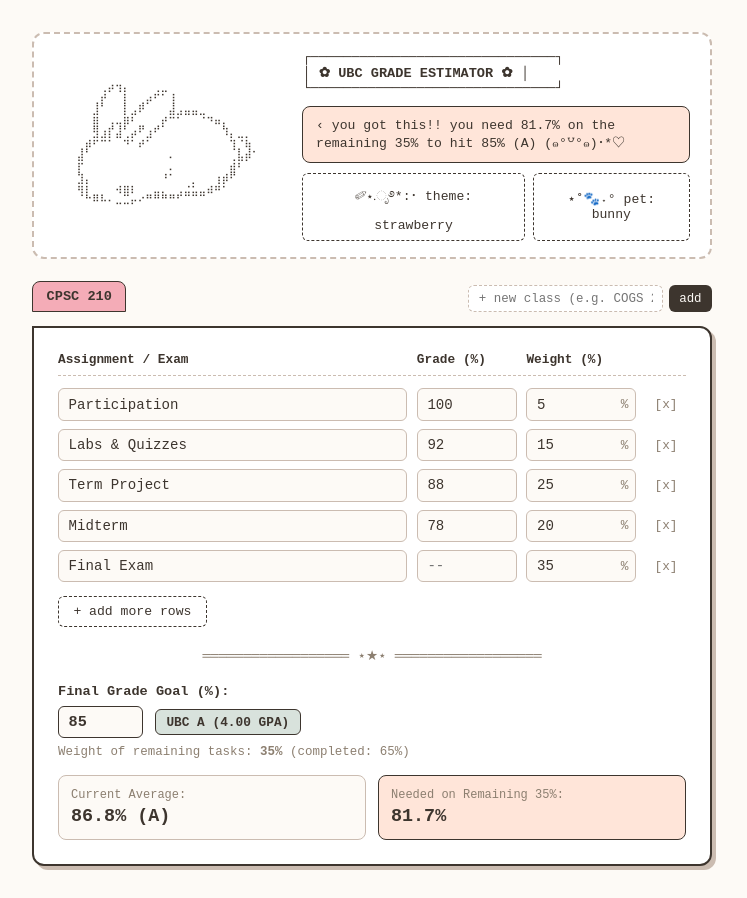
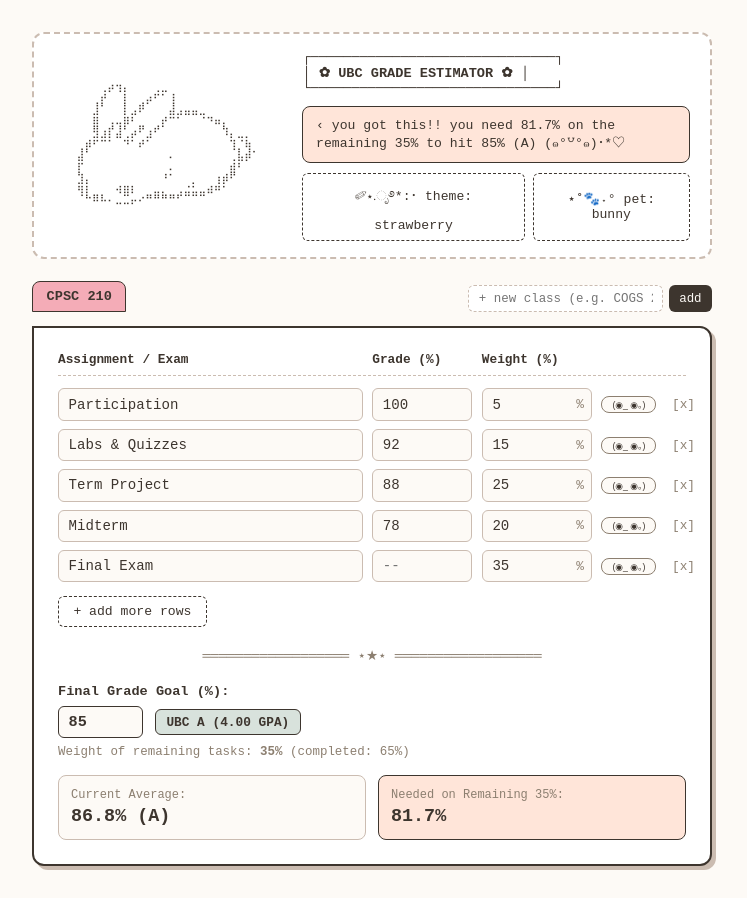
Before and after one commit to michelledmcclellan/ubc-cute-grade-tracker, a React (Vite) app: page / in a window 1280 px wide. Shown: the whole page, without its empty margins (268-1015 px from the left). Built offline with nearby package versions, Linux system fonts and the light colour scheme.

Commit message:
Added grade visibility toggle.

```diff
--- a/src/App.tsx
+++ b/src/App.tsx
@@ -29,12 +29,17 @@ const MASCOTS: Record<string, string> = {
 ⠀⠀⣸⠟⠀⠀⠀⠈⠳⣠⣀⠀⠀⠀⠀⠀⠀⠀⡀⣀⣴⠞⠁⠀⠀⠀⢻⡆⠀⠀
 ⠀⠀⠉⠶⠖⠆⠀⠀⢰⠞⠉⠠⠛⠓⢤⠀⣰⠞⠂⠘⢦⡀⠀⠀⠘⠛⠛⠃⠀⠀
 ⠀⠀⠀⠀⠀⠀⠀⢀⡟⠀⠀⣤⣤⣴⠛⠀⣿⣀⣤⠀⠈⠷⠀⠀⠀⠀⠀⠀⠀⠀`,
-  panda: `⠀⠀⠀⠀⠀⢀⣴⣶⣦⡄⢀⣀⣀⣀⣀⣀⢀⣴⣶⣦⣄⠀⠀⠀⠀⠀
-⠀⠀⠀⠀⠀⣿⣿⣿⠟⠉⠀⠀⠀⠀⠀⠀⠉⠛⢿⣿⣿⡄⠀⠀⠀⠀
-⠀⠀⠀⠀⠀⠙⠿⠁⠀⣠⣤⡄⠀⠀⢠⣤⣄⠀⠈⢿⠟⠀⠀⠀⠀⠀
-⠀⠀⠀⠀⠀⠀⠇⠀⢸⣿⣿⠳⣶⣶⡞⢿⣿⡇⢠⣼⢶⢶⣤⡀⠀⠀
-⠀⠀⢀⣾⣿⣿⣿⣦⠈⠛⠋⠐⠤⠣⠀⠘⠛⠁⢿⡽⠛⠛⣼⡇⠀⠀
-⠉⠉⠙⠿⢿⣿⡿⠟⠉⠉⠉⠉⠉⠉⠉⠉⠉⠉⠉⠉⠉⠉⠉⠉⠉⠉`,
+  panda: `⠀⠀⠀⠀⠀⢀⡀⠀⠀⠀⠀⠀⠀⠀⠀⠀
+⠀⠀⠀⠀⢰⣿⡿⠗⠀⠠⠄⡀⠀⠀⠀⠀
+⠀⠀⠀⠀⡜⢁⣀⡀⠀⠀⠀⠈⠑⢶⣶⡄
+⢀⣶⣦⣸⠈⢿⣟⡇⠀⠀⣀⣀⠀⠘⡿⠃
+⠀⢿⣿⣿⣄⠒⠀⠠⢶⡂⢫⣿⢇⢀⠃⠀
+⠀⠈⢿⡿⣿⣿⣶⣤⣀⣄⣀⣂⡠⠊⠀⠀
+⠀⠀⠀⡇⠀⠀⠉⠙⠛⠿⣿⣿⣧⠀⠀⠀
+⠀⠀⠀⣿⠀⠀⠀⠀⠀⠀⠘⣿⣿⡇⠀⠀
+⠀⠀⠀⣿⣧⡤⠄⣀⣀⣀⣴⡟⠿⠃⠀⠀
+⠀⠀⠀⢻⣿⣿⠉⠉⢹⣿⣿⠁⠀⠀⠀⠀
+⠀⠀⠀⠀⠉⠁⠀⠀⠀⠉⠁⠀⠀⠀⠀⠀`,
   turtle: `⠀⠀⠀⠀⠀⠀⠀⠀⠀⡠⣄⠀⠀⠀⠀⠀⠀⠀⠀⠀⠀⠀⠀⠀⠀⠀⠀⠀
 ⠀⠀⠀⠀⠀⠀⠀⠀⠘⠦⠼⠃⠀⠀⠀⠀⡠⠖⠚⠒⢦⡀⠀⠀⠀⠀⠀⠀
 ⠀⠀⠀⠀⠀⠀⠀⠀⠀⠀⠀⠀⠀⠀⢀⣼⡫⡤⠀⠀⡤⡧⠀⠀⠀⠀⠀⠀
@@ -173,6 +178,16 @@ export default function App() {
     }
   };
 
+  // Toggle visibility of your grades
+  const handleToggleVisibility = (id: string) => {
+    updateActiveCourse((course) => ({
+      ...course,
+      assignments: course.assignments.map((row) =>
+        row.id === id ? { ...row, isHidden: !row.isHidden } : row
+      ),
+    }));
+  };
+
   // Cute bunny reaction message based on stats
   const getBunnyMessage = () => {
     if (!stats.hasGrades) return 'type in some grades & weights to start! ⋆｡°✩';
@@ -271,6 +286,7 @@ export default function App() {
 
         <div className="assignment-list">
           {activeCourse.assignments.map((row) => (
+
             <div key={row.id} className="assignment-row">
               <input
                 type="text"
@@ -280,14 +296,18 @@ export default function App() {
                   handleAssignmentChange(row.id, 'name', e.target.value)
                 }
               />
-              <input
-                type="number"
-                placeholder="--"
-                value={row.grade}
-                onChange={(e) =>
-                  handleAssignmentChange(row.id, 'grade', e.target.value)
-                }
-              />
+              {row.isHidden ? (
+                <span className="hidden-grade-mask" aria-label="Grade hidden">
+                  ⟢ ฅ՞•ﻌ•՞ฅ
+                </span>
+              ) : (
+                <input
+                  type="number"
+                  placeholder="--"
+                  value={row.grade}
+                  onChange={(e) => handleAssignmentChange(row.id, 'grade', e.target.value)}
+                />
+              )}
               <div className="weight-input-wrapper">
                 <input
                   type="number"
@@ -300,6 +320,16 @@ export default function App() {
                 <span className="percent-sign">%</span>
               </div>
               <button
+                type="button"
+                className="visibility-btn"
+                onClick={() => handleToggleVisibility(row.id)}
+                aria-pressed={Boolean(row.isHidden)}
+                aria-label={row.isHidden ? `Show grade for ${row.name || 'assignment'}` : `Hide grade for ${row.name || 'assignment'}`}
+                title={row.isHidden ? 'Show grade' : 'Hide grade'}
+              >
+                {row.isHidden ? '(ᴗ_ ᴗ。)' : '(◉_ ◉。)'}
+              </button>
+              <button
                 className="remove-row-btn"
                 onClick={() => handleDeleteRow(row.id)}
                 title="Remove row"
@@ -307,6 +337,7 @@ export default function App() {
                 [x]
               </button>
             </div>
+
           ))}
         </div>
 
--- a/src/grades.ts
+++ b/src/grades.ts
@@ -4,6 +4,7 @@ export interface Assignment {
     name: string;
     grade: string; // Stored as string so empty input boxes work smoothly
     weight: string;
+    isHidden?: boolean;
 }
 
 export interface Course {
--- a/src/index.css
+++ b/src/index.css
@@ -57,8 +57,36 @@
   --border-dashed: #c7afe8;
 }
 
+/* Beige Light Mode Theme */
+[data-theme="latte"] {
+  --bg-cream: #f2ebf7;
+  --card-bg: #ffffff;
+  --ink: #716A8D;
+  --ink-muted: #ba99b2;
+  --accent-pink: #d7bff6;
+  --accent-sage: #FAEECD;
+  --accent-latte: #e3d1f5;
+  --border-dashed: #c7afe8;
+}
+
+/* Beige Dark Mode Theme */
+[data-theme="espresso"] {
+  --bg-cream: #f2ebf7;
+  --card-bg: #ffffff;
+  --ink: #716A8D;
+  --ink-muted: #ba99b2;
+  --accent-pink: #d7bff6;
+  --accent-sage: #FAEECD;
+  --accent-latte: #e3d1f5;
+  --border-dashed: #c7afe8;
+}
+
 * {
   box-sizing: border-box;
+}
+
+input[type="number"]::-webkit-inner-spin-button {
+  appearance: none;
 }
 
 body {
@@ -200,7 +228,7 @@ body {
 
 .table-header {
   display: grid;
-  grid-template-columns: 1fr 100px 110px 40px;
+  grid-template-columns: 1fr 100px 110px 55px 20px;
   gap: 0.6rem;
   font-size: 0.8rem;
   font-weight: 700;
@@ -217,7 +245,7 @@ body {
 
 .assignment-row {
   display: grid;
-  grid-template-columns: 1fr 100px 110px 40px;
+  grid-template-columns: 1fr 100px 110px 55px 20px;
   gap: 0.6rem;
   align-items: center;
 }
@@ -251,6 +279,15 @@ body {
   font-size: 0.8rem;
   color: var(--ink-muted);
   pointer-events: none;
+}
+
+.visibility-btn {
+  background-color: var(--bg-cream);
+  outline: none;
+  border: 1.5px solid var(--ink-muted);
+  border-radius: 8px;
+  font-size: 0.55rem;
+  color: var(--ink);
 }
 
 .remove-row-btn {
@@ -371,3 +408,16 @@ body {
   font-size: 1.15rem;
   font-weight: 700;
 }
+
+.hidden-grade-mask {
+  display: flex;
+  align-items: center;
+  background: var(--bg-cream);
+  border: 1.5px dashed var(--border-dashed);
+  font-family: inherit;
+  font-size: 0.88rem;
+  padding: 0.31rem 0.6rem;
+  border-radius: 6px;
+  color: var(--ink-muted);
+  width: 100%;
+}
```
